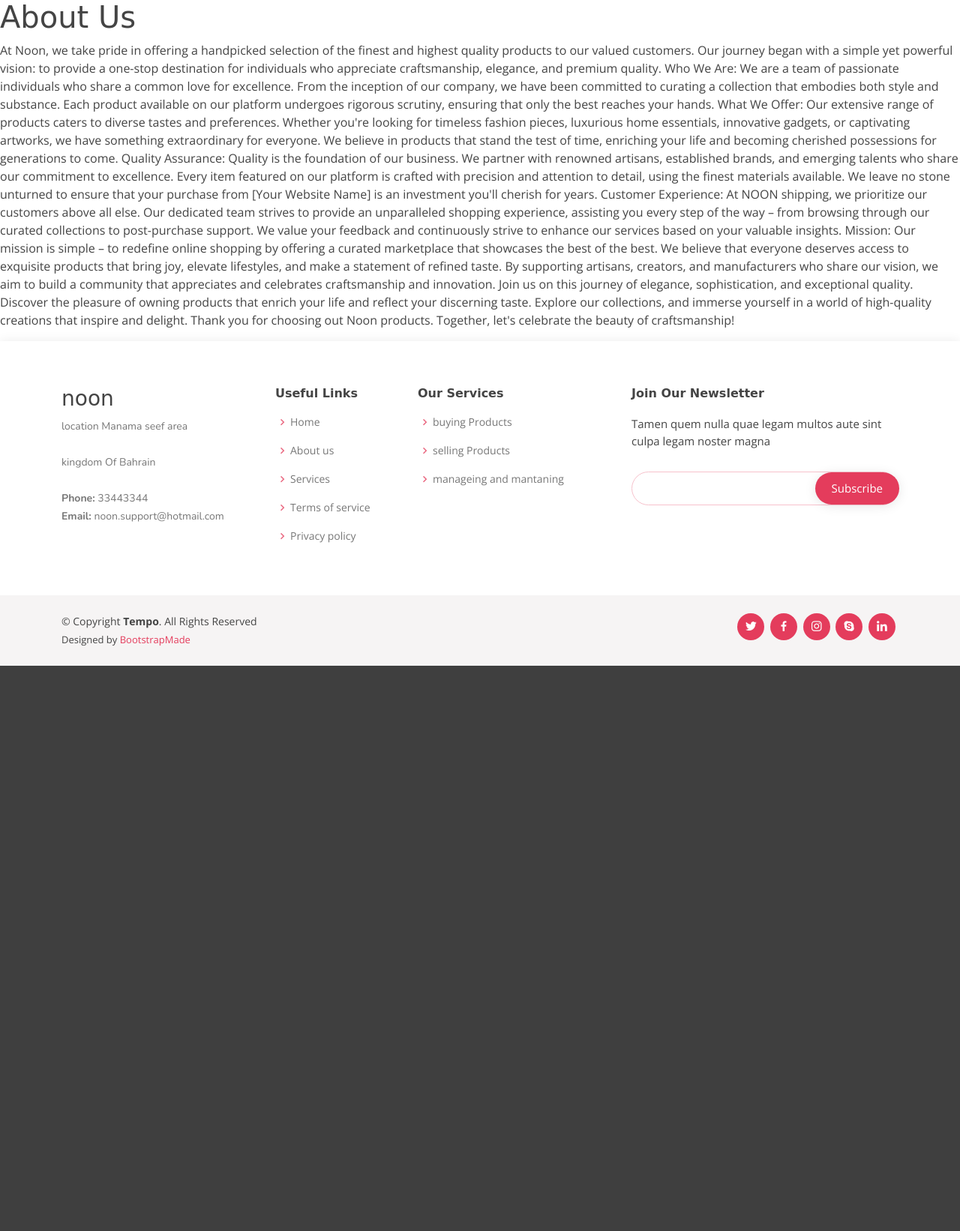
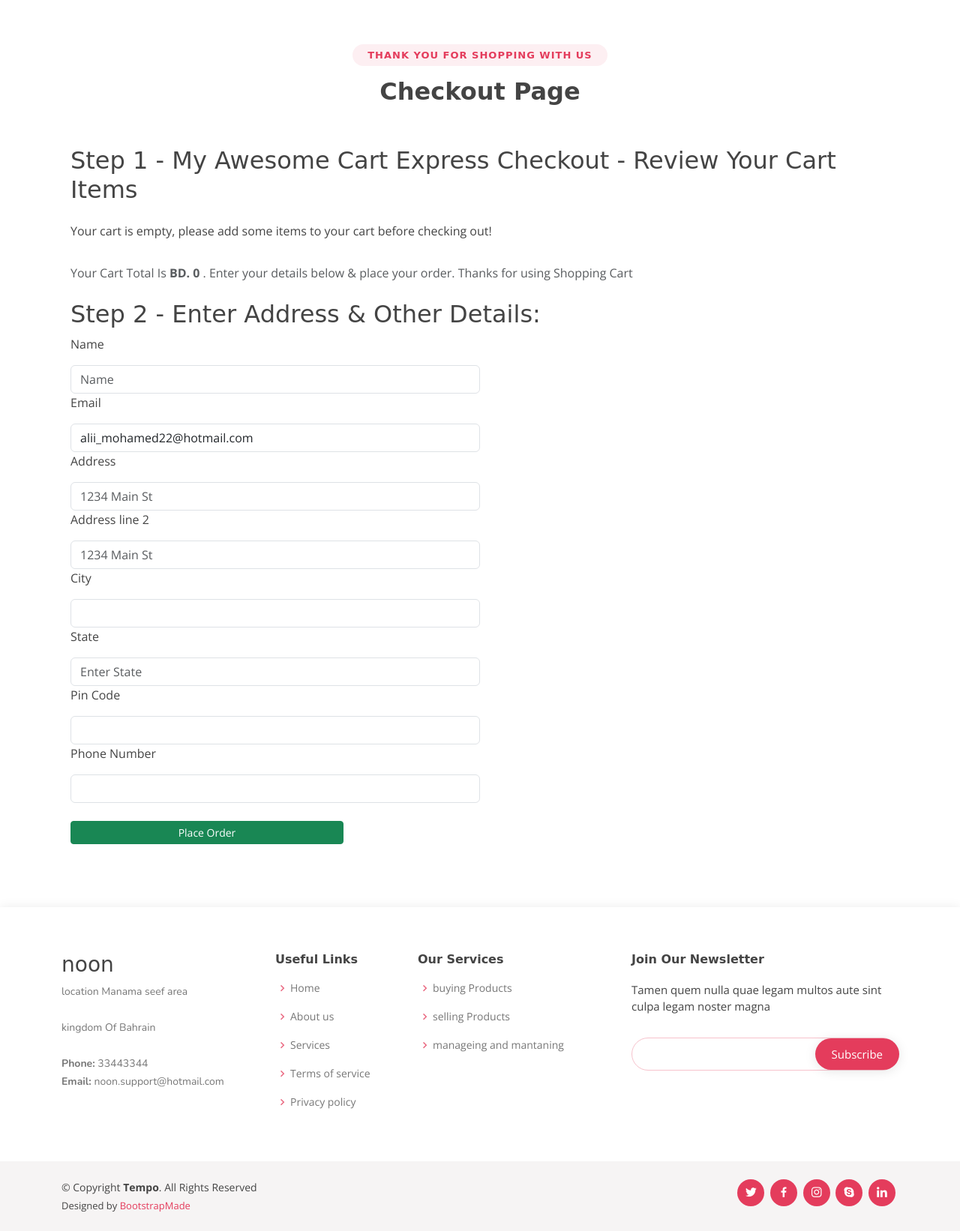
Before and after one commit to AliAlhamar/group-project2, a Django app: page /checkout/ in a window 1280 px wide. Shown: the part 721-2363 px from the top of the page at 75% size. Before the commit the page ends 1609 px from the top, so only its background shows below. Run offline with Django 4.2, Linux system fonts and the light colour scheme; a user stored in the database is signed in; some libraries are stand-ins or nearby versions.

Commit message:
code done

```diff
--- a/noonapp/admin.py
+++ b/noonapp/admin.py
@@ -1,7 +1,8 @@
 from django.contrib import admin
-from noonapp.models import Contact,Product
+from noonapp.models import Contact,Product,Orders,OrderUpdate
 
 # Register your models here.
 admin.site.register(Contact)
-
 admin.site.register(Product)
+admin.site.register(Orders)
+admin.site.register(OrderUpdate)
--- a/noonapp/views.py
+++ b/noonapp/views.py
@@ -1,4 +1,4 @@
-from django.shortcuts import render
+from django.shortcuts import render,redirect
 from noonapp.models import Contact,Product,OrderUpdate,Orders
 from django.contrib import messages
 from math import ceil
@@ -40,13 +40,42 @@ def about (request):
     return render(request,"about.html")
 
 def profile (request):
-    return render(request,"about.html")
+    return render(request,"profile.html")
 
 def checkout (request):
-    return render(request,"about.html")
+    if not request.user.is_authenticated:
+        messages.warning(request,"Login & Try Again")
+        return redirect('/auth/login')
+    if request.method=="POST":
+        items_json = request.POST.get('itemsJson', '')
+        name = request.POST.get('name', '')
+        amount = request.POST.get('amt')
+        email = request.POST.get('email', '')
+        address1 = request.POST.get('address1', '')
+        address2 = request.POST.get('address2','')
+        city = request.POST.get('city', '')
+        state = request.POST.get('state', '')
+        zip_code = request.POST.get('zip_code', '')
+        phone = request.POST.get('phone', '')
+        Order = Orders(items_json=items_json,name=name,amount=amount, email=email, address1=address1,address2=address2,city=city,state=state,zip_code=zip_code,phone=phone)
+        print(amount)
+        Order.save()
+        update = OrderUpdate(order_id=Order.order_id,update_desc="the order has been placed")
+        update.save()
+        thank = True
+
+
+
+
+
+
+
+
+
+    return render(request,"checkout.html")
 
 def Products (request):
     return render(request,"Products.html")
 
 def handlerequest (request):
-    return render(request,"about.html")
+    return render(request,"handlerequest.html")
--- a/templates/base.html
+++ b/templates/base.html
@@ -51,6 +51,7 @@
           <li><a class="nav-link scrollto" href="/about">About</a></li>
           <li><a class="nav-link scrollto" href="/checkout">Checkout</a></li>
           <li><a class="nav-link scrollto" href="/profile">My Profile<i class="fa-regular fa-square-user"></i> </a></li>
+
 
           <button type="button" class="nav-link scrollto bg-danger p-3 m-2 text-white" id="popcart" data-container="body" data-toggle="popover" data-placement="bottom" data-html="true" ><i class="fa-solid fa-cart-shopping"></i>  Cart (<span id="cart">0</span>)
           </button>
--- a/templates/checkout.html
+++ b/templates/checkout.html
@@ -4,7 +4,7 @@ Check Out
 {% endblock title %}
 {% block content %}
 
-<h1>Welcome to Dhamaka Sale</h1>
+<h1>Welcome to noon where we are batter</h1>
 
 {% endblock content %}
 {% block body %}
@@ -30,7 +30,7 @@ Check Out
     {% endfor %}
 
     <div class="section-title">
-      <h2>Welcome to Shop</h2>
+      <h2>thank you for shopping with us </h2>
       <h3>Checkout Page </h3>
     </div>
 
@@ -47,7 +47,7 @@ Check Out
 
                    <nav aria-label="breadcrumb">
          <ol class="breadcrumb mt-3">
-           <li class="breadcrumb-item active" aria-current="page">Your Cart Total Is <b>Rs. <span id="totalprice"></span> <span id="amount"></span></b>. Enter your details below & place your order. Thanks for using Shopping Cart</li>
+           <li class="breadcrumb-item active" aria-current="page">Your Cart Total Is <b>BD. <span id="totalprice"></span> <span id="amount"></span></b>. Enter your details below & place your order. Thanks for using Shopping Cart</li>
            <li</li>
          </ol>
        </nav>
--- a/templates/index.html
+++ b/templates/index.html
@@ -52,7 +52,10 @@ Home
         </div>
         {% endfor %}
 
-
+        <div class="section-title">
+          <h2>Welcome to Shop</h2>
+          <h3>Check our <span>Products</span></h3>
+        </div>
 
         {% for product, range, nSlides in allProds %}
 
```
